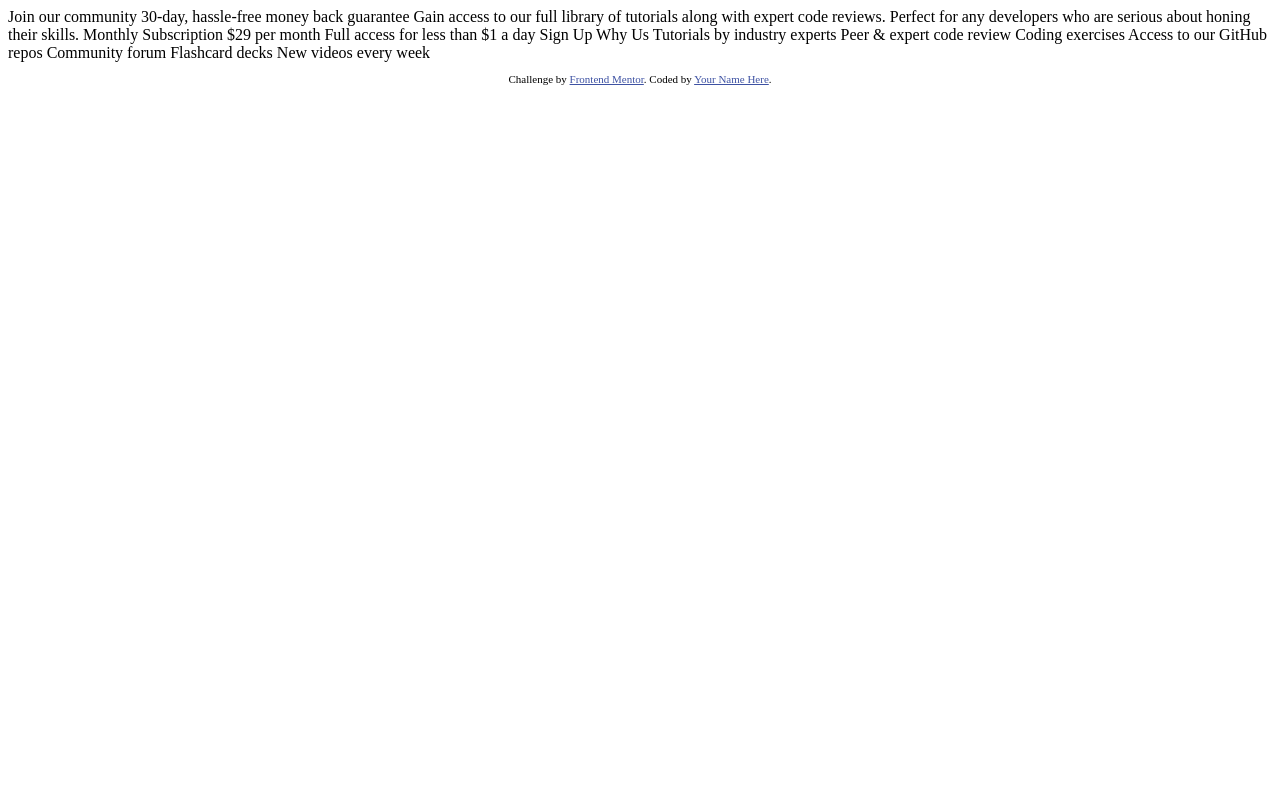
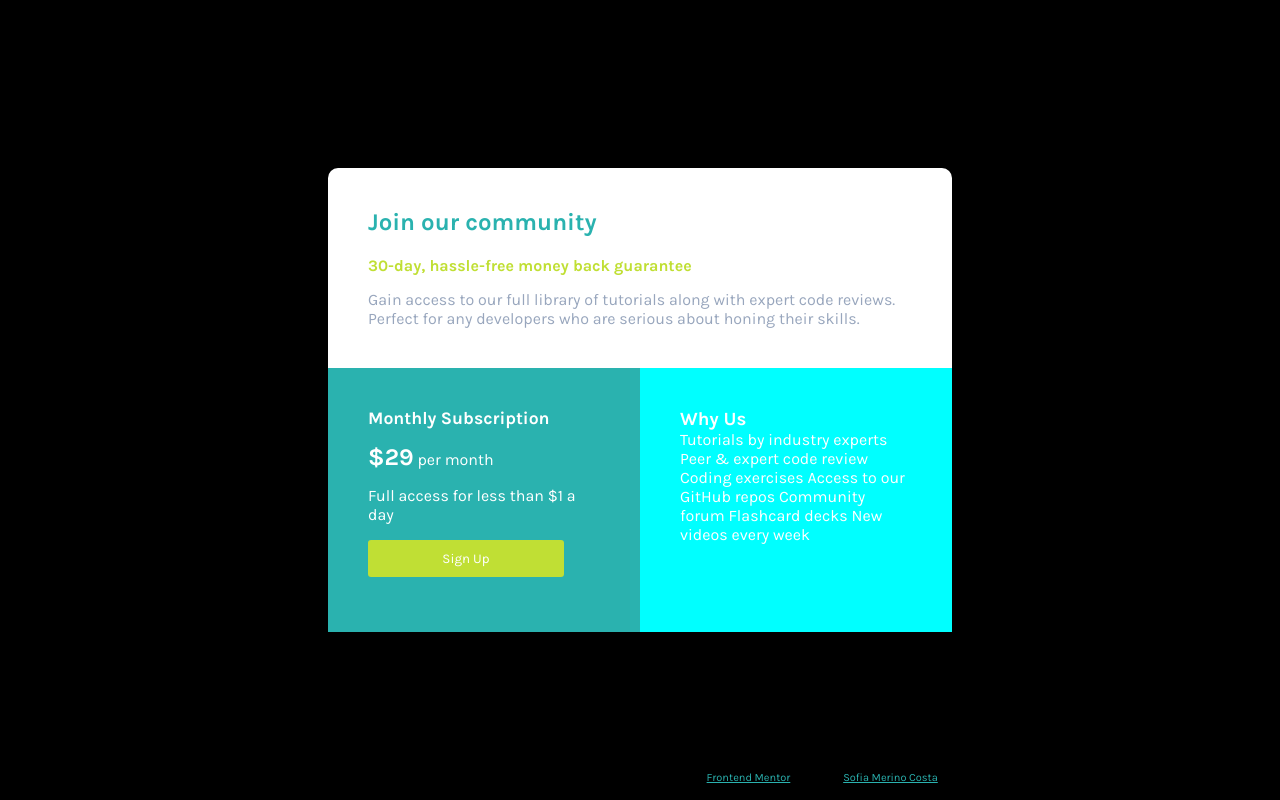
Before and after one commit to sophie-mc-dev/single-price-grid-component, a plain HTML site: page index.html in a window 1280 px wide. Drawn offline with Linux system fonts and the light colour scheme.

Commit message:
html and css first commit

```diff
--- a/index.html
+++ b/index.html
@@ -5,45 +5,60 @@
   <meta name="viewport" content="width=device-width, initial-scale=1.0"> <!-- displays site properly based on user's device -->
 
   <link rel="icon" type="image/png" sizes="32x32" href="./images/favicon-32x32.png">
+  <link rel="stylesheet" href="styles.css">
 
   <title>Frontend Mentor | Single Price Grid Component</title>
 
-  <!-- Feel free to remove these styles or customise in your own stylesheet 👍 -->
-  <style>
-    .attribution { font-size: 11px; text-align: center; }
-    .attribution a { color: hsl(228, 45%, 44%); }
-  </style>
 </head>
 <body>
-  Join our community
-
-  30-day, hassle-free money back guarantee
-
-  Gain access to our full library of tutorials along with expert code reviews.
-  Perfect for any developers who are serious about honing their skills.
-
-  Monthly Subscription
-
-  &dollar;29 per month
-
-  Full access for less than &dollar;1 a day
-
-  Sign Up
-
-  Why Us
-
-  Tutorials by industry experts
+  <main>
+    <section class="top">
+      <h1>Join our community</h1>
+      <p>30-day, hassle-free money back guarantee</p>
+      <p>Gain access to our full library of tutorials along with expert code reviews.
+  Perfect for any developers who are serious about honing their skills.</p>
+    </section>
+    <section class="bottom">
+      <section class="left">
+        <h1>Monthly Subscription</h1>
+        <p class="price"><b>&dollar;29</b> per month</p>
+        <p>Full access for less than &dollar;1 a day</p>
+        <button class="sign-up">Sign Up</button>
+      </section>
+      <section class="right">
+        <h1>Why Us</h1>
+        <p>Tutorials by industry experts
   Peer &amp; expert code review
   Coding exercises
   Access to our GitHub repos
   Community forum
   Flashcard decks
-  New videos every week
+  New videos every week</p>
+      </section>
+    </section>
+  </main>
+
+
+
+
+
+
+
+
+
+
+
+
+
+
+
+
+
 
   <footer>
     <p class="attribution">
       Challenge by <a href="https://www.frontendmentor.io?ref=challenge" target="_blank">Frontend Mentor</a>.
-      Coded by <a href="#">Your Name Here</a>.
+      Coded by <a target="_blank"href="https://www.frontendmentor.io/profile/agirlhasnoname07">Sofia Merino Costa</a>.
     </p>
   </footer>
 </body>
--- /dev/null
+++ b/styles.scss
@@ -0,0 +1,127 @@
+@font-face {
+  font-family: "Karla";
+  src: url("./assets/fonts/Karla/Karla-Regular.ttf") format("woff2"),
+    url("./assets/fonts/Karla/Karla-Regular.ttf") format("woff");
+  font-weight: 400;
+  font-style: normal;
+}
+
+@font-face {
+  font-family: "Karla";
+  src: url("./assets/fonts/Karla/Karla-Bold.ttf") format("woff2"),
+    url("./assets/fonts/Karla/Karla-Bold.ttf") format("woff");
+  font-weight: 700;
+  font-style: normal;
+}
+
+$cyan: hsl(179, 62%, 43%);
+$bright-yellow: hsl(71, 73%, 54%);
+$light-gray: hsl(204, 43%, 93%);
+$grayish-blue: hsl(218, 22%, 67%);
+
+* {
+  padding: 0;
+  margin: 0;
+  font-family: "Karla", sans-serif;
+  box-sizing: border-box;
+}
+
+body {
+  font-size: 1em;
+  min-height: 100vh;
+  background-color: black;
+  display: flex;
+  align-items: center;
+  justify-content: center;
+  flex-direction: column;
+}
+
+main {
+  width: 39em;
+  height: 29em;
+  border-radius: 10px;
+  background-color: white;
+  display: flex;
+  flex-direction: column;
+  box-shadow: 0 3px 15px rgba(0, 0, 0, 0.1);
+}
+
+.top {
+  padding: 2.5em;
+  display: grid;
+  gap: 15px;
+
+  h1 {
+    color: $cyan;
+  }
+
+  p:first-of-type {
+    color: $bright-yellow;
+    font-weight: 700;
+    margin-top: 5px;
+  }
+
+  p:nth-of-type(2) {
+    color: $grayish-blue;
+  }
+}
+
+.bottom {
+  display: flex;
+  flex-grow: 1;
+}
+
+.left {
+  padding: 2.5em;
+  width: 316px;
+  background-color: $cyan;
+  color: white;
+  display: grid;
+
+  h1 {
+    font-size: 1.1em;
+  }
+
+
+}
+
+.price {
+  font-size: 1em;
+  align-items: center;
+
+  b {
+    font-size: 1.5em;
+  }
+}
+
+.right {
+  padding: 2.5em;
+  width: 316px;
+  background-color: cyan;
+  color: white;
+
+
+}
+
+.sign-up {
+  background-color: $bright-yellow;
+  color: white;
+  border: none;
+  border-radius: 3px;
+  width: 14.7em;
+  height: 2.8em;
+  align-items: center;
+  text-align: center;
+}
+
+.attribution {
+  font-size: 11px;
+  text-align: center;
+  bottom: 0;
+  position: absolute;
+  margin-bottom: 1rem;
+
+  a {
+    color: $cyan;
+  }
+}
```
Also changed, not shown: assets/fonts/Karla/Karla-Bold.ttf (added), assets/fonts/Karla/Karla-Regular.ttf (added), assets/images/favicon-32x32.png (renamed from images/favicon-32x32.png), styles.css (added), 3 other files.
